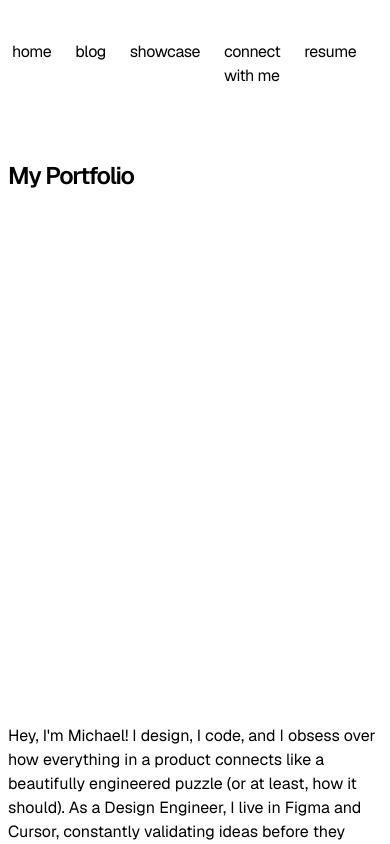
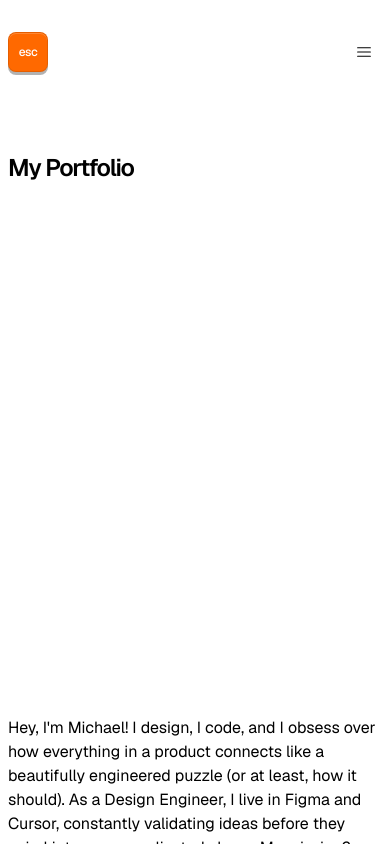
Before and after one commit to maaraquel08/mraqs-portfolio-v2, a Next.js app: page / in a window 390 px wide. Shown: the top 844 px of the page. Built offline with nearby package versions, Linux system fonts and the light colour scheme.

Commit message:
feat: update blog page and add hooks

```diff
--- /dev/null
+++ b/app/components/keyEsc.tsx
@@ -0,0 +1,94 @@
+"use client";
+
+import { useRouter } from "next/navigation";
+import { useEffect, useState, useCallback } from "react";
+import { Button } from "@/app/components/ui/button";
+import { useSound } from "@/app/hooks/useSound";
+
+// Define props interface
+interface KeyEscProps {
+    context?: "fixed" | "mobileHeader";
+}
+
+export function KeyEsc({ context = "fixed" }: KeyEscProps) {
+    // Default context to 'fixed'
+    const router = useRouter();
+    const { playArpeggio } = useSound();
+    const [isKeyPressed, setIsKeyPressed] = useState(false);
+    const [isActionDebounced, setIsActionDebounced] = useState(false);
+
+    // Function for sound + navigation wrapped in useCallback
+    const triggerAction = useCallback(() => {
+        if (isActionDebounced) return;
+
+        setIsActionDebounced(true);
+
+        playArpeggio({
+            startFrequency: 1000,
+            noteCount: 1,
+            noteDuration: 16,
+            type: "sine",
+            volume: 0.1,
+        });
+        router.push("/");
+
+        setTimeout(() => {
+            setIsActionDebounced(false);
+        }, 100);
+        // eslint-disable-next-line react-hooks/exhaustive-deps
+    }, [isActionDebounced, playArpeggio, router]);
+
+    // Add useEffect for keyboard listener
+    useEffect(() => {
+        function handleKeyDown(event: KeyboardEvent) {
+            if (event.key === "Escape") {
+                if (!isKeyPressed) {
+                    setIsKeyPressed(true);
+                }
+            }
+        }
+
+        function handleKeyUp(event: KeyboardEvent) {
+            if (event.key === "Escape") {
+                setIsKeyPressed(false);
+                triggerAction();
+            }
+        }
+
+        document.addEventListener("keydown", handleKeyDown);
+        document.addEventListener("keyup", handleKeyUp);
+
+        // Cleanup function to remove the event listener
+        return () => {
+            document.removeEventListener("keydown", handleKeyDown);
+            document.removeEventListener("keyup", handleKeyUp);
+        };
+        // eslint-disable-next-line react-hooks/exhaustive-deps
+    }, [isKeyPressed, triggerAction]);
+
+    // Base classes for appearance (size, color, shadow, etc.)
+    const baseClasses =
+        "h-10 w-10 rounded-lg border border-black/10 dark:border-white/10 bg-orange-500 text-white hover:bg-orange-600 focus:outline-none dark:bg-orange-600 dark:hover:bg-orange-700 dark:focus:ring-offset-black transition-transform duration-75 ease-in-out shadow-[0_3px_0_0_rgba(0,0,0,0.3),inset_0_1px_0_rgba(255,255,255,0.2)] font-medium text-xs";
+
+    // Active state classes (from the original active: pseudo-classes)
+    const activeClasses =
+        "shadow-[0_1px_0_0_rgba(0,0,0,0.4),inset_0_1px_0_rgba(255,255,255,0.1)] translate-y-[2px]";
+
+    // Positioning classes based on context
+    const positionClasses =
+        context === "fixed" ? "fixed top-4 left-4 z-50" : "relative"; // Use relative for mobile header context to flow correctly
+
+    return (
+        <Button
+            variant="outline"
+            size="icon"
+            onClick={triggerAction}
+            className={`${positionClasses} ${baseClasses} ${
+                isKeyPressed ? activeClasses : ""
+            }`}
+            aria-label="Go to homepage (Esc)"
+        >
+            esc
+        </Button>
+    );
+}
--- a/app/components/nav.tsx
+++ b/app/components/nav.tsx
@@ -1,4 +1,11 @@
+"use client";
+
 import Link from "next/link";
+import { useState } from "react";
+import { useSound } from "@/app/hooks/useSound";
+import { Button } from "@/app/components/ui/button";
+import { HamburgerMenuIcon, Cross1Icon } from "@radix-ui/react-icons";
+import { KeyEsc } from "./keyEsc";
 
 const navItems = {
     "/": {
@@ -24,16 +31,48 @@ const navItems = {
 };
 
 export function Navbar() {
-    return (
-        <aside className="-ml-[8px] mb-16 tracking-tight">
-            <div className="lg:sticky lg:top-20">
-                <nav
-                    className="flex flex-row items-start relative px-0 pb-0 fade md:overflow-auto scroll-pr-6 md:relative"
-                    id="nav"
-                >
-                    <div className="flex flex-row space-x-0 pr-10">
-                        {Object.entries(navItems).map(
-                            ([path, { name, external }]) => {
+    const { playArpeggio } = useSound();
+    const [isMobileMenuOpen, setIsMobileMenuOpen] = useState(false);
+
+    function playClickSound() {
+        playArpeggio({
+            startFrequency: 1000,
+            noteCount: 1,
+            noteDuration: 16,
+            type: "sine",
+            volume: 0.1,
+        });
+    }
+
+    function handleNavClick() {
+        playClickSound();
+        setIsMobileMenuOpen(false);
+    }
+
+    function toggleMobileMenu() {
+        playClickSound();
+        setIsMobileMenuOpen(!isMobileMenuOpen);
+    }
+
+    function renderLinks(isMobile = false) {
+        return Object.entries(navItems).map(
+            ([path, { name, external }], index) => {
+                const baseClasses = `transition-all hover:text-neutral-800 dark:hover:text-neutral-200 flex align-middle relative py-1 m-1`;
+                const mobileBaseClasses = isMobile ? "text-lg py-2" : "";
+
+                const mobileAnimationClasses = isMobile
+                    ? `transition-all duration-300 ease-out ${
+                          isMobileMenuOpen
+                              ? "opacity-100 translate-y-0"
+                              : "opacity-0 translate-y-3"
+                      }`
+                    : "";
+                const mobileStyle = isMobile
+                    ? { transitionDelay: `${index * 75}ms` }
+                    : {};
+
+                const commonClasses = `${baseClasses} ${mobileBaseClasses} ${mobileAnimationClasses}`;
+
                 if (external) {
                     return (
                         <a
@@ -41,7 +80,9 @@ export function Navbar() {
                             href={path}
                             target="_blank"
                             rel="noopener noreferrer"
-                                            className="transition-all hover:text-neutral-800 dark:hover:text-neutral-200 flex align-middle relative py-1 px-2 m-1"
+                            onClick={handleNavClick}
+                            className={commonClasses}
+                            style={mobileStyle}
                         >
                             {name}
                         </a>
@@ -51,15 +92,71 @@ export function Navbar() {
                     <Link
                         key={path}
                         href={path}
-                                        className="transition-all hover:text-neutral-800 dark:hover:text-neutral-200 flex align-middle relative py-1 px-2 m-1"
+                        onClick={handleNavClick}
+                        className={commonClasses}
+                        style={mobileStyle}
                     >
                         {name}
                     </Link>
                 );
             }
-                        )}
+        );
+    }
+
+    return (
+        <aside className="mb-16 tracking-tight">
+            <div className="hidden md:block">
+                <KeyEsc context="fixed" />
+            </div>
+
+            <div className="lg:sticky lg:top-20">
+                <div className="md:hidden flex justify-between items-center mb-4">
+                    <KeyEsc context="mobileHeader" />
+                    <Button
+                        variant="ghost"
+                        size="icon"
+                        onClick={toggleMobileMenu}
+                        aria-label="Toggle navigation menu"
+                    >
+                        <HamburgerMenuIcon className="h-5 w-5" />
+                    </Button>
+                </div>
+
+                <nav
+                    className="hidden md:flex md:flex-row md:items-center md:justify-between relative px-0 pb-0 fade md:overflow-auto scroll-pr-6"
+                    id="desktop-nav"
+                >
+                    <div className="flex flex-row space-x-0 pr-10 gap-4">
+                        {renderLinks(false)}
                     </div>
                 </nav>
+
+                <div
+                    className={`fixed inset-0 z-40 bg-white/95 dark:bg-black/95 backdrop-blur-sm flex flex-col items-center justify-center md:hidden transition-opacity duration-300 ease-in-out ${
+                        isMobileMenuOpen
+                            ? "opacity-100 pointer-events-auto"
+                            : "opacity-0 pointer-events-none"
+                    }`}
+                    id="mobile-menu"
+                    onClick={(e) => {
+                        if (e.target === e.currentTarget) toggleMobileMenu();
+                    }}
+                >
+                    <Button
+                        variant="ghost"
+                        size="icon"
+                        onClick={toggleMobileMenu}
+                        aria-label="Close navigation menu"
+                        className={`absolute top-4 right-4 z-50 transition-opacity duration-300 ease-in-out ${
+                            isMobileMenuOpen ? "opacity-100" : "opacity-0"
+                        }`}
+                    >
+                        <Cross1Icon className="h-5 w-5" />
+                    </Button>
+                    <nav className="flex flex-col items-center space-y-4">
+                        {renderLinks(true)}
+                    </nav>
+                </div>
             </div>
         </aside>
     );
--- a/app/hooks/useSound.ts
+++ b/app/hooks/useSound.ts
@@ -28,6 +28,10 @@ export function useSound() {
 
         // Calculate frequencies for each note in the arpeggio
         const frequencies = Array.from({ length: noteCount }, (_, i) => {
+            // Handle division by zero when noteCount is 1
+            if (noteCount === 1) {
+                return startFrequency;
+            }
             const t = i / (noteCount - 1);
             return startFrequency + (endFrequency - startFrequency) * t;
         });
--- a/package.json
+++ b/package.json
@@ -9,6 +9,7 @@
         "lint": "next lint"
     },
     "dependencies": {
+        "@radix-ui/react-icons": "^1.3.2",
         "@radix-ui/react-slot": "^1.1.2",
         "@shadcn/ui": "^0.0.4",
         "@splinetool/react-spline": "^2.2.6",
```
Also changed, not shown: 1 other file (tests, documents, lock files or other folders). Lines whose indentation alone changed are shown as unchanged.
